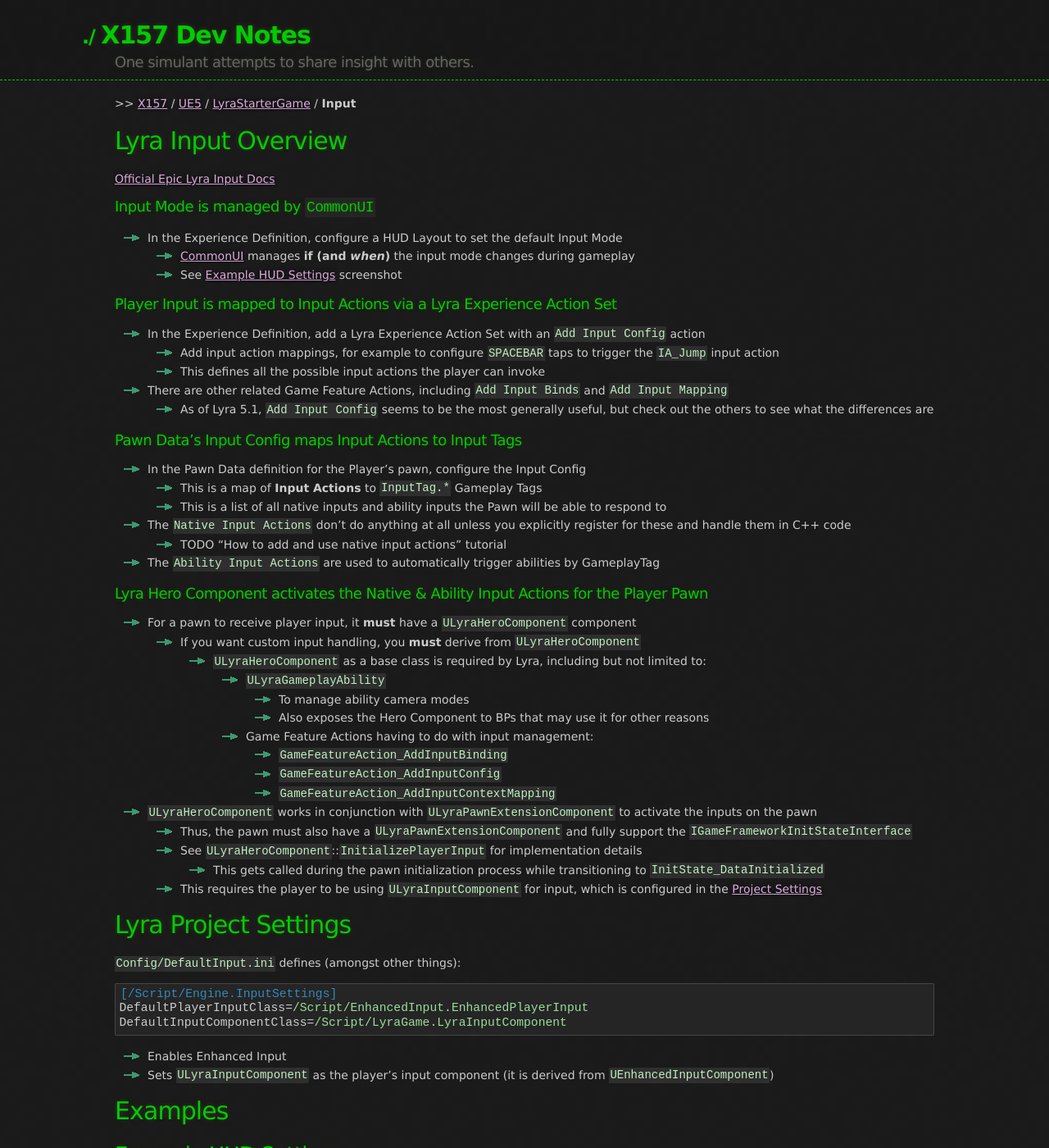
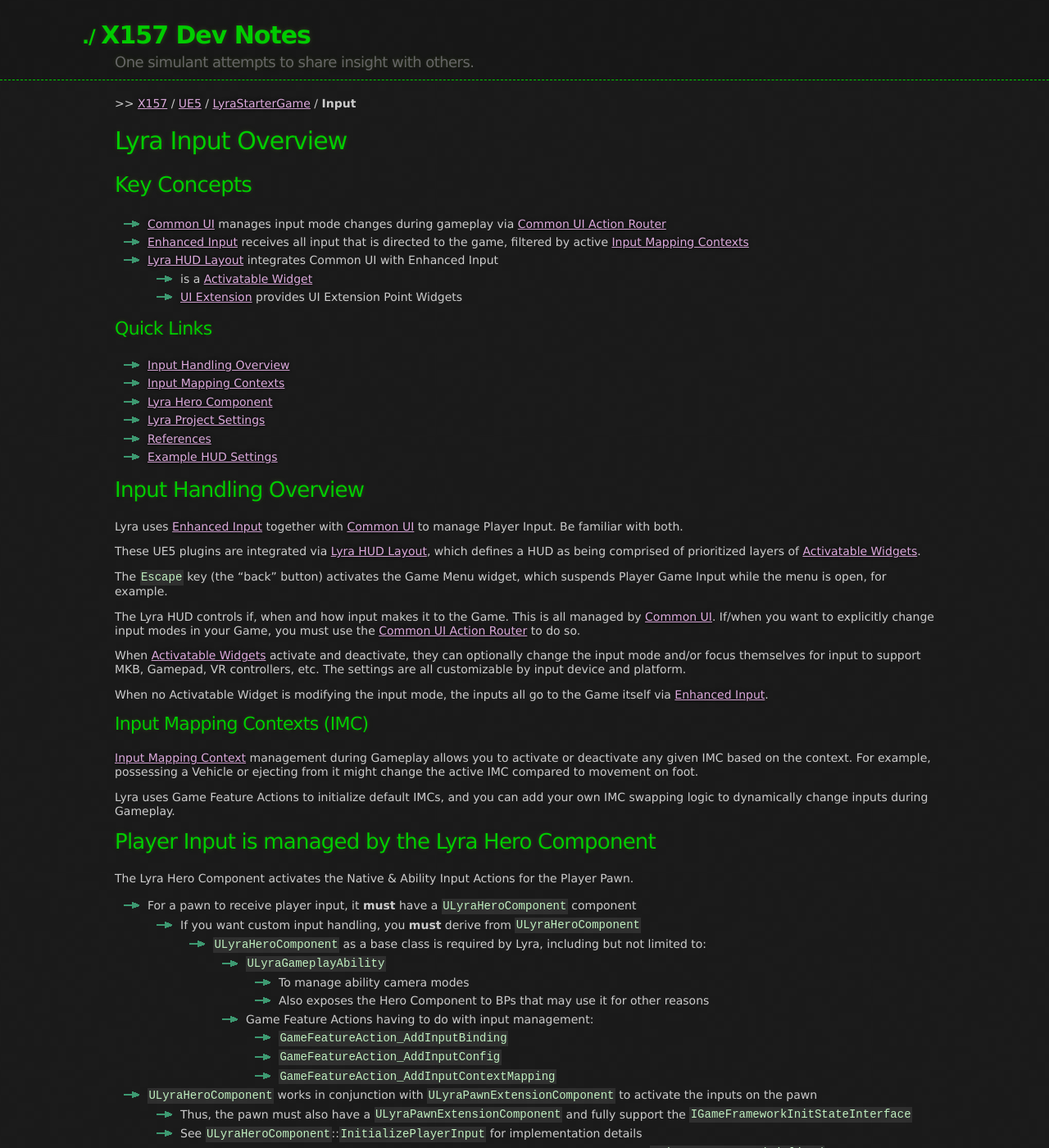
Before and after one commit to x157/x157.github.io, a Jekyll site: the page built from UE5/LyraStarterGame/Input/index.md, in a window 1280 px wide and 1400 px high. Shown: the whole window at 82% size. Built offline with Jekyll 4.4.1, drawn with Linux system fonts in a browser that asks for light colours; some of the changed text lies outside the part shown.

Commit message:
Iterate Input index

```diff
--- a/UE5/LyraStarterGame/Input/index.md
+++ b/UE5/LyraStarterGame/Input/index.md
@@ -7,33 +7,76 @@
 
 # Lyra Input Overview
 
-[Official Epic Lyra Input Docs](https://docs.unrealengine.com/5.1/en-US/lyra-input-settings-in-unreal-engine/)
+
+<a id='KeyConcepts'></a>
+## Key Concepts
+
+- [Common UI](/UE5/LyraStarterGame/CommonUI/) manages input mode changes during gameplay
+  via [Common UI Action Router](/UE5/CommonUI/ActionRouter)
+- [Enhanced Input](/UE5/EnhancedInput/) receives all input that is directed to the game,
+  filtered by active [Input Mapping Contexts](/UE5/EnhancedInput/InputMappingContext)
+- [Lyra HUD Layout](/UE5/LyraStarterGame/Input/HUDLayout) integrates Common UI with Enhanced Input
+  - is a [Activatable Widget](/UE5/CommonUI/ActivatableWidget)
+  - [UI Extension](/UE5/UIExtension/) provides UI Extension Point Widgets
 
 
-##### Input Mode is managed by `CommonUI`
+### Quick Links
 
-- In the Experience Definition, configure a HUD Layout to set the default Input Mode
-  - [CommonUI](/UE5/LyraStarterGame/CommonUI/) manages **if (and *when*)** the input mode changes during gameplay
-  - See [Example HUD Settings](#ExampleHUDSettings) screenshot
+- [Input Handling Overview](#InputHandlingOverview)
+- [Input Mapping Contexts](#IMC)
+- [Lyra Hero Component](#LyraHeroComponent)
+- [Lyra Project Settings](#ProjectSettings)
+- [References](#References)
+- [Example HUD Settings](#ExampleHUDSettings)
 
-##### Player Input is mapped to Input Actions via a Lyra Experience Action Set
 
-- In the Experience Definition, add a Lyra Experience Action Set with an `Add Input Config` action
-  - Add input action mappings, for example to configure `SPACEBAR` taps to trigger the `IA_Jump` input action
-  - This defines all the possible input actions the player can invoke
-- There are other related Game Feature Actions, including `Add Input Binds` and `Add Input Mapping`
-  - As of Lyra 5.1, `Add Input Config` seems to be the most generally useful, but check out the others to see what the differences are
+<a id='InputHandlingOverview'></a>
+## Input Handling Overview
 
-##### Pawn Data's Input Config maps Input Actions to Input Tags
+Lyra uses [Enhanced Input](/UE5/EnhancedInput/)
+together with [Common UI](/UE5/CommonUI/)
+to manage Player Input.
+Be familiar with both.
 
-- In the Pawn Data definition for the Player's pawn, configure the Input Config
-  - This is a map of **Input Actions** to `InputTag.*` Gameplay Tags
-  - This is a list of all native inputs and ability inputs the Pawn will be able to respond to
-- The `Native Input Actions` don't do anything at all unless you explicitly register for these and handle them in C++ code
-  - TODO "How to add and use native input actions" tutorial
-- The `Ability Input Actions` are used to automatically trigger abilities by GameplayTag
+These UE5 plugins are integrated via
+[Lyra HUD Layout](/UE5/LyraStarterGame/Input/HUDLayout),
+which defines a HUD as being comprised of prioritized layers of
+[Activatable Widgets](/UE5/CommonUI/ActivatableWidget).
 
-##### Lyra Hero Component activates the Native & Ability Input Actions for the Player Pawn
+The `Escape` key (the "back" button) activates the Game Menu widget,
+which suspends Player Game Input while the menu is open, for example.
+
+The Lyra HUD controls if, when and how input makes it to the Game.
+This is all managed by [Common UI](/UE5/CommonUI/).
+If/when you want to explicitly change input modes in your Game,
+you must use the [Common UI Action Router](/UE5/CommonUI/ActionRouter) to do so.
+
+When [Activatable Widgets](/UE5/CommonUI/ActivatableWidget) activate and deactivate,
+they can optionally change the input mode and/or focus themselves for input
+to support MKB, Gamepad, VR controllers, etc.
+The settings are all customizable by input device and platform.
+
+When no Activatable Widget is modifying the input mode, the inputs all go to
+the Game itself via [Enhanced Input](/UE5/EnhancedInput/).
+
+
+<a id='IMC'></a>
+### Input Mapping Contexts (IMC)
+
+[Input Mapping Context](/UE5/EnhancedInput/InputMappingContext)
+management during Gameplay allows you to activate or deactivate any
+given IMC based on the context.
+For example, possessing a Vehicle or ejecting from it might change the active IMC
+compared to movement on foot.
+
+Lyra uses Game Feature Actions to initialize default IMCs, and you can add your own
+IMC swapping logic to dynamically change inputs during Gameplay.
+
+
+<a id='LyraHeroComponent'></a>
+## Player Input is managed by the Lyra Hero Component
+
+The Lyra Hero Component activates the Native & Ability Input Actions for the Player Pawn.
 
 - For a pawn to receive player input, it **must** have a `ULyraHeroComponent` component
   - If you want custom input handling, you **must** derive from `ULyraHeroComponent`
@@ -48,7 +91,7 @@
 - `ULyraHeroComponent` works in conjunction with `ULyraPawnExtensionComponent` to activate the inputs on the pawn
   - Thus, the pawn must also have a `ULyraPawnExtensionComponent` and fully support the `IGameFrameworkInitStateInterface`
   - See `ULyraHeroComponent`::`InitializePlayerInput` for implementation details
-    - This gets called during the pawn initialization process while transitioning to `InitState_DataInitialized`
+    - This gets called during the pawn initialization process while transitioning to `InitState.DataInitialized`
   - This requires the player to be using `ULyraInputComponent` for input, which is configured in the [Project Settings](#ProjectSettings)
 
 
@@ -67,6 +110,13 @@
 - Sets `ULyraInputComponent` as the player's input component (it is derived from `UEnhancedInputComponent`)
 
 
+<a id='References'></a>
+# References
+
+- [Official Epic Lyra Input Docs](https://docs.unrealengine.com/5.1/en-US/lyra-input-settings-in-unreal-engine/)
+- [ULyraSettingsLocal](/UE5/LyraStarterGame/ULyraSettingsLocal)
+
+
 # Examples
 
 <a id='ExampleHUDSettings'></a>
```
